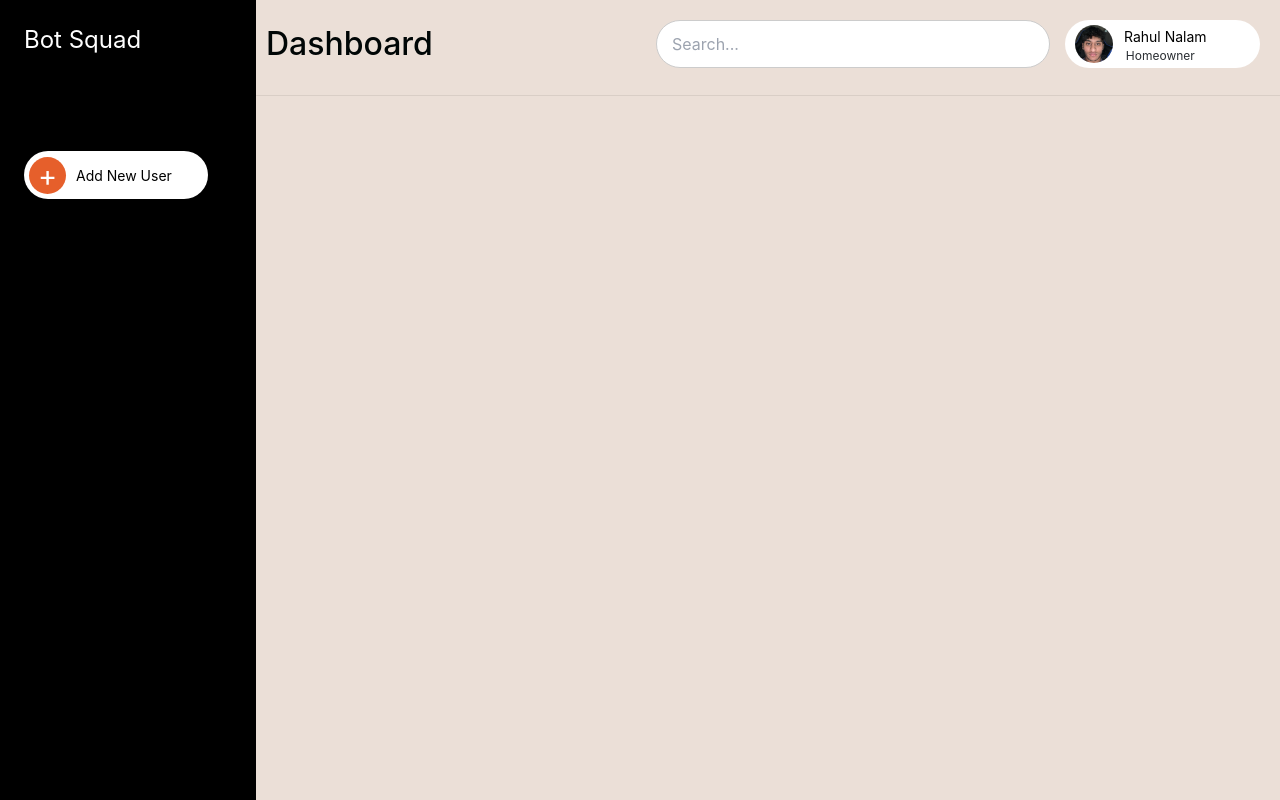
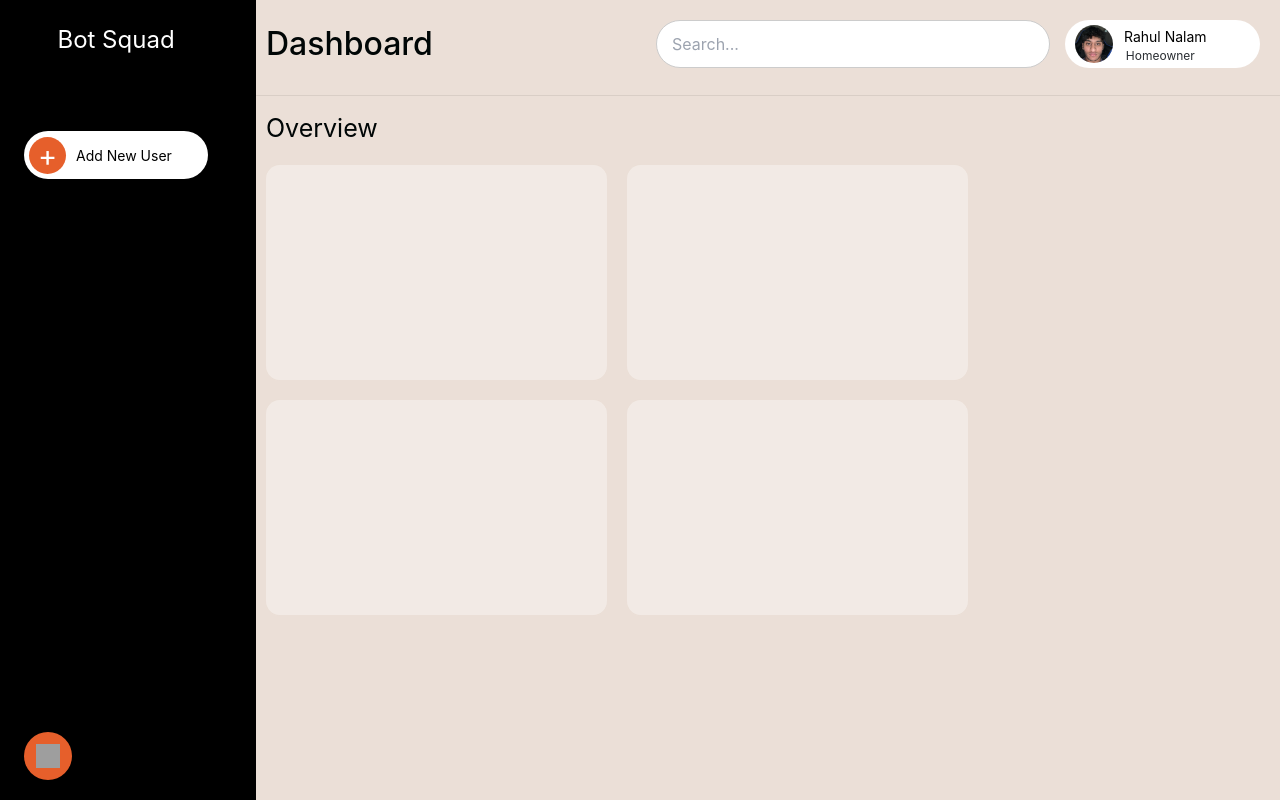
Before and after one commit to Rahulnalam1/HackAIFrontEnd, a React (Create React App) app in the folder botsquad/: page / in a window 1280 px wide. Built offline with nearby package versions, Linux system fonts and the light colour scheme; grey boxes are pictures that could not be loaded.

Commit message:
2nd push for dashboard

```diff
--- a/botsquad/src/App.js
+++ b/botsquad/src/App.js
@@ -1,13 +1,16 @@
 import './App.css';
 import RahulImage from './rahul.png'; // Corrected the path to match the case sensitivity
+import IconImage from './Icon.png'; // Assuming the icon image is in the root of the project folder
 
 function App() {
   return (
     <div className="App" style={{ position: 'relative' }}>
       <div className="flex">
         {/* Dashboard Sidebar */}
-        <div className="bg-black w-64 h-screen flex flex-col items-start pt-6 pl-6">
+        <div className="bg-black w-64 h-screen flex flex-col items-start pt-6 pl-6 justify-between">
+          <div>
             <h1 className="text-white text-2xl mb-5">Bot Squad</h1>
+            {/* Existing Add New User Button */}
             <button style={{
               marginTop: '75px',
               width: '184px',
@@ -42,6 +45,25 @@ function App() {
               }}>
                 Add New User
               </div>
+            </button>
+          </div>
+          {/* New Circle Button at the bottom left with Icon */}
+          <button style={{
+            marginBottom: '20px',
+            width: '48px',
+            height: '48px',
+            borderRadius: '50%',
+            backgroundColor: '#E65F2B',
+            border: 'none',
+            cursor: 'pointer',
+            display: 'flex',
+            justifyContent: 'center',
+            alignItems: 'center',
+          }}>
+            <img src={IconImage} alt="Icon" style={{
+              width: '24px', // Adjust size as needed
+              height: '24px', // Adjust size as needed
+            }}/>
           </button>
         </div>
 
@@ -120,7 +142,39 @@ function App() {
               </div>
             </div>
           </button>
-          {/* Placeholder for future content */}
+          {/* Overview Text */}
+          <div style={{
+            position: 'absolute',
+            left: '266px',
+            top: '110px', // 95px (line's top) + 15px
+            fontSize: '25px',
+            fontWeight: '400',
+            color: '#000606',
+          }}>
+            Overview
+          </div>
+          {/* Overview Boxes Section */}
+          <div style={{
+  position: 'absolute',
+  left: '266px',
+  top: '165px', // Moved up by 5px from '175px'
+  display: 'flex',
+  flexWrap: 'wrap', // Added to handle overflow by wrapping boxes to the next line if needed
+  justifyContent: 'flex-start', // Changed from 'space-between' to 'flex-start'
+  width: 'calc(100% - 266px)', // Adjusted to match the left offset
+}}>
+  {Array.from({ length: 4 }).map((_, index) => (
+    <div key={index} style={{
+      width: '341px', // You can adjust this width as needed
+      height: '215px',
+      backgroundColor: 'rgba(255, 255, 255, 0.34)',
+      borderRadius: '14px',
+      boxShadow: `0 0 0 1px #EBDFD7`,
+      marginRight: '20px', // Consistent spacing for all boxes
+      marginBottom: '20px', // Added to handle vertical spacing when boxes wrap to the next line
+    }} />
+  ))}
+</div>
         </div>
       </div>
     </div>
```
Lines whose indentation alone changed are shown as unchanged.
